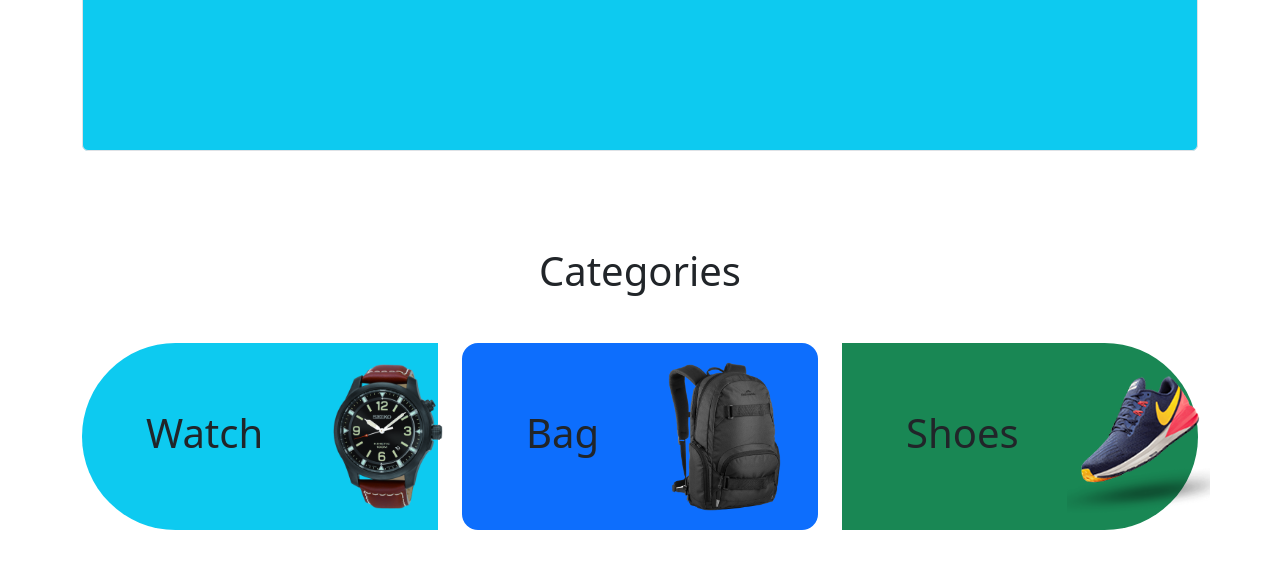
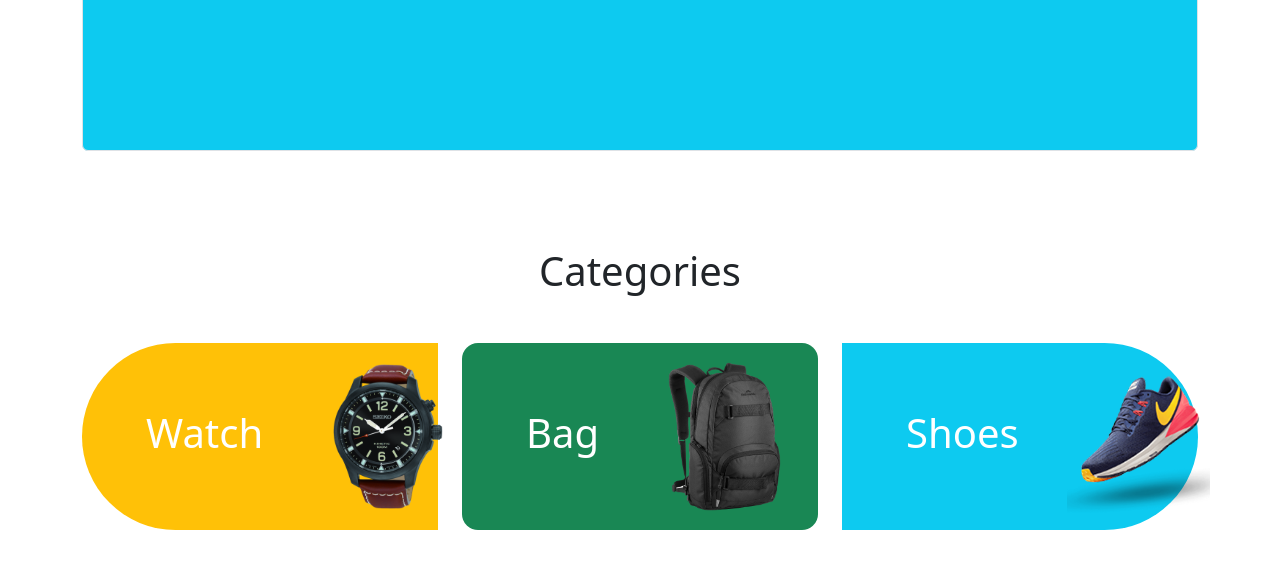
Before and after one commit to Torabarnob203311003/Ecommerce-panda-site, a plain HTML site: page index.html in a window 1280 px wide. Shown: the part 490-1058 px from the top of the page. Drawn offline with nearby package versions, Linux system fonts and the light colour scheme.

Commit message:
styling catagories

```diff
--- a/index.html
+++ b/index.html
@@ -150,8 +150,8 @@
                     <h1 class="my-5">Categories</h1>
                     <div class="row gy-5">
                         <div class="col-lg-4 col-m-6 col-sm-12  ">
-                            <div class="p-3 bg-info d-flex align-items-center rounded-start-pill  ">
-                                <h1 class="p-5">Watch</h1>
+                            <div class="p-3 bg-warning d-flex align-items-center rounded-start-pill  ">
+                                <h1 class="p-5 text-white">Watch</h1>
                                 <img src="images/categories/watch.png" alt="">
 
 
@@ -162,8 +162,8 @@
                         </div>
 
                         <div class="col-lg-4 col-m-6 col-sm-12">
-                            <div class="p-3 bg-primary  d-flex align-items-center rounded-4">
-                                <h1 class="p-5">Bag</h1>
+                            <div class="p-3 bg-success  d-flex align-items-center rounded-4">
+                                <h1 class="p-5 text-white">Bag</h1>
                                 <img src="images/categories/bag.png" alt="" srcset="">
 
 
@@ -171,8 +171,8 @@
                         </div>
 
                         <div class="col-lg-4 col-m-6 col-sm-12">
-                            <div class="p-3 bg-success  d-flex align-items-center rounded-end-pill">
-                                <h1 class="p-5 ">
+                            <div class="p-3 bg-info  d-flex align-items-center rounded-end-pill">
+                                <h1 class="p-5  text-white">
                                 Shoes
                             </h1>
                             <img src="images/categories/shoes.png" alt="" srcset="">
```
